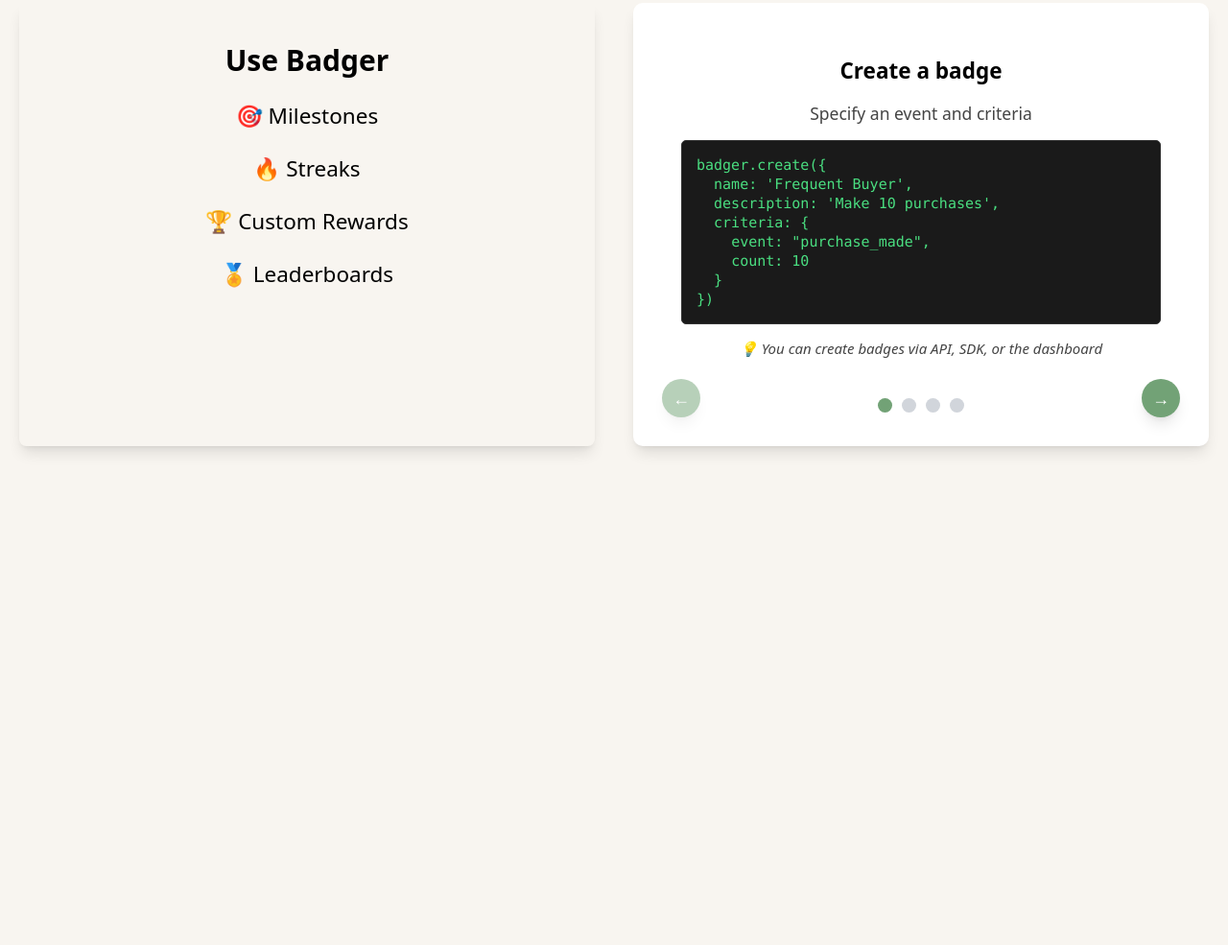
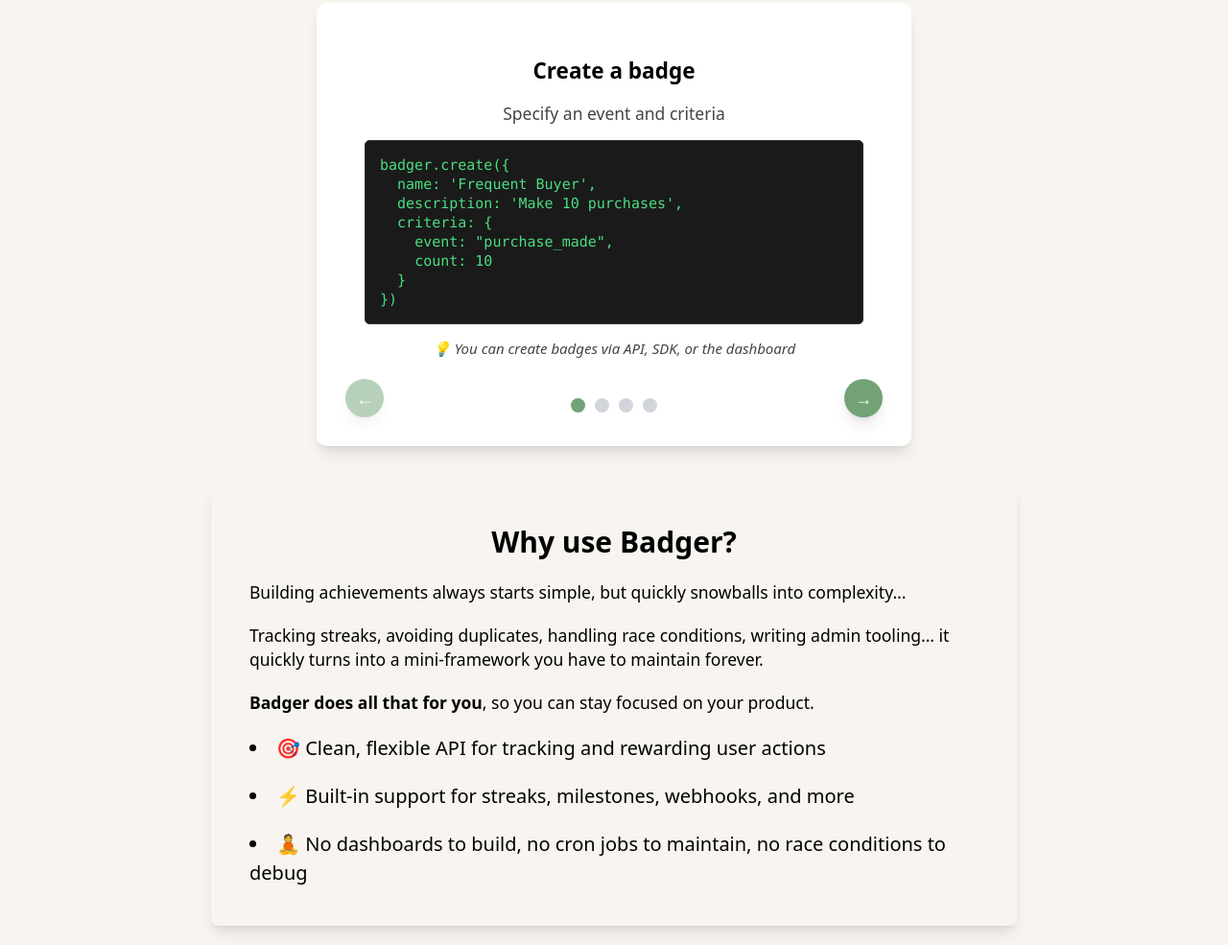
Before and after one commit to usebadger/landing, a plain HTML site: page index.html in a window 1280 px wide. Shown: the part 1097-2082 px from the top of the page at 96% size. Before the commit the page ends 1582 px from the top, so only its background shows below. Drawn offline with nearby package versions, Linux system fonts and the light colour scheme.

Commit message:
fix: add a little journey blurb

```diff
--- a/index.html
+++ b/index.html
@@ -217,18 +217,9 @@
           </div>
         </dl>
       </div>
-      <div class="grid md:grid-cols-2 gap-8">
-        <div class="space-y-4 p-8 shadow-lg rounded-md">
-          <h2 class="text-2xl font-bold text-center">Use Badger</h2>
-          <ul class="flex flex-col gap-4 text-lg items-center">
-            <li>🎯 Milestones</li>
-            <li>🔥 Streaks</li>
-            <li>🏆 Custom Rewards</li>
-            <li>🏅 Leaderboards</li>
-          </ul>
-        </div>
+      <div class="flex flex-col gap-8">
         <div
-          class="setup-carousel bg-white rounded-lg shadow-lg p-6 hidden md:block"
+          class="setup-carousel bg-white rounded-lg shadow-lg p-6 hidden md:block lg:w-2/3 xl:w-1/2 mx-auto"
         >
           <div class="carousel-container relative">
             <div
@@ -260,6 +251,36 @@
             </button>
           </div>
         </div>
+        <div class="space-y-4 p-8 shadow-lg rounded-md max-w-2xl mx-auto">
+          <h2 class="text-2xl font-bold text-center">Why use Badger?</h2>
+          <div class="space-y-4 text-sm">
+            <p>
+              Building achievements always starts simple, but quickly snowballs
+              into complexity...
+            </p>
+            <p>
+              Tracking streaks, avoiding duplicates, handling race conditions,
+              writing admin tooling... it quickly turns into a mini-framework
+              you have to maintain forever.
+            </p>
+            <p>
+              <strong>Badger does all that for you</strong>, so you can stay
+              focused on your product.
+            </p>
+          </div>
+          <ul class="list-disc list-inside space-y-4">
+            <li>
+              🎯 Clean, flexible API for tracking and rewarding user actions
+            </li>
+            <li>
+              ⚡ Built-in support for streaks, milestones, webhooks, and more
+            </li>
+            <li>
+              🧘 No dashboards to build, no cron jobs to maintain, no race
+              conditions to debug
+            </li>
+          </ul>
+        </div>
       </div>
     </div>
 
```
